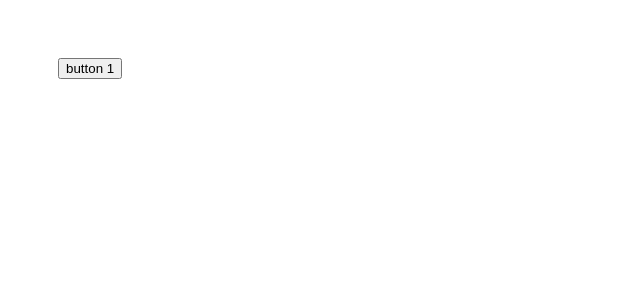
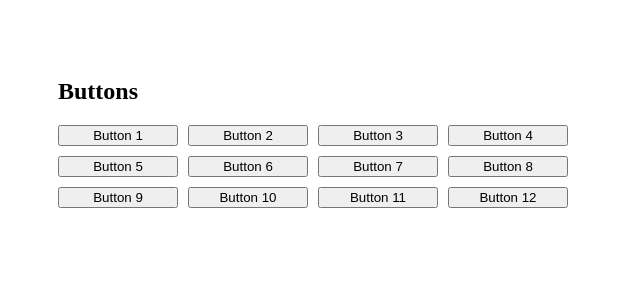
Before and after one commit to Mikias7/react-py-servo, a React app in the folder frontend/: page / in a window 1280 px wide. Shown: the top 300 px of the page, without its empty margins (0-640 px from the left). Built offline with nearby package versions, Linux system fonts and the light colour scheme; the HTML template or start-up script is replaced by a standard one.

Commit message:
Add 12 functional buttons

```diff
--- a/frontend/src/App.tsx
+++ b/frontend/src/App.tsx
@@ -1,11 +1,11 @@
 import React from "react";
 
 function App() {
-  const handleClick = async () => {
+  const handleClick = async (id) => {
     const res = await fetch("http://localhost:5000/api/button", {
       method: "POST",
       headers: { "Content-Type": "application/json" },
-      body: JSON.stringify({ message: "Button pressed!" })
+      body: JSON.stringify({ button_id: id }),
     });
     const data = await res.json();
     console.log("Response from backend:", data);
@@ -13,7 +13,21 @@ function App() {
 
   return (
     <div style={{ padding: "50px" }}>
-      <button onClick={handleClick}>button 1</button>
+      <h2>Buttons</h2>
+      <div style={{ display: "grid", gridTemplateColumns: "repeat(4, 120px)", gap: "10px" }}>
+        <button onClick={() => handleClick(0)}>Button 1</button>
+        <button onClick={() => handleClick(1)}>Button 2</button>
+        <button onClick={() => handleClick(2)}>Button 3</button>
+        <button onClick={() => handleClick(3)}>Button 4</button>
+        <button onClick={() => handleClick(4)}>Button 5</button>
+        <button onClick={() => handleClick(5)}>Button 6</button>
+        <button onClick={() => handleClick(6)}>Button 7</button>
+        <button onClick={() => handleClick(7)}>Button 8</button>
+        <button onClick={() => handleClick(8)}>Button 9</button>
+        <button onClick={() => handleClick(9)}>Button 10</button>
+        <button onClick={() => handleClick(10)}>Button 11</button>
+        <button onClick={() => handleClick(11)}>Button 12</button>
+      </div>
     </div>
   );
 }
```
Also changed, not shown: 1 other file (tests, documents, lock files or other folders).
